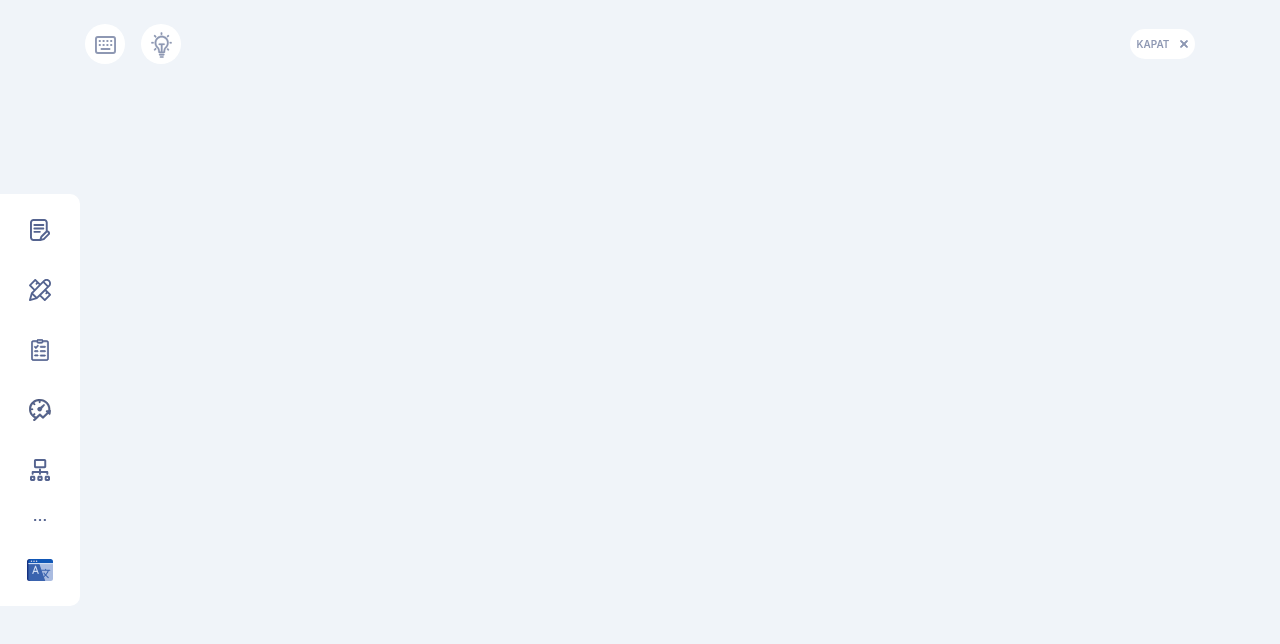
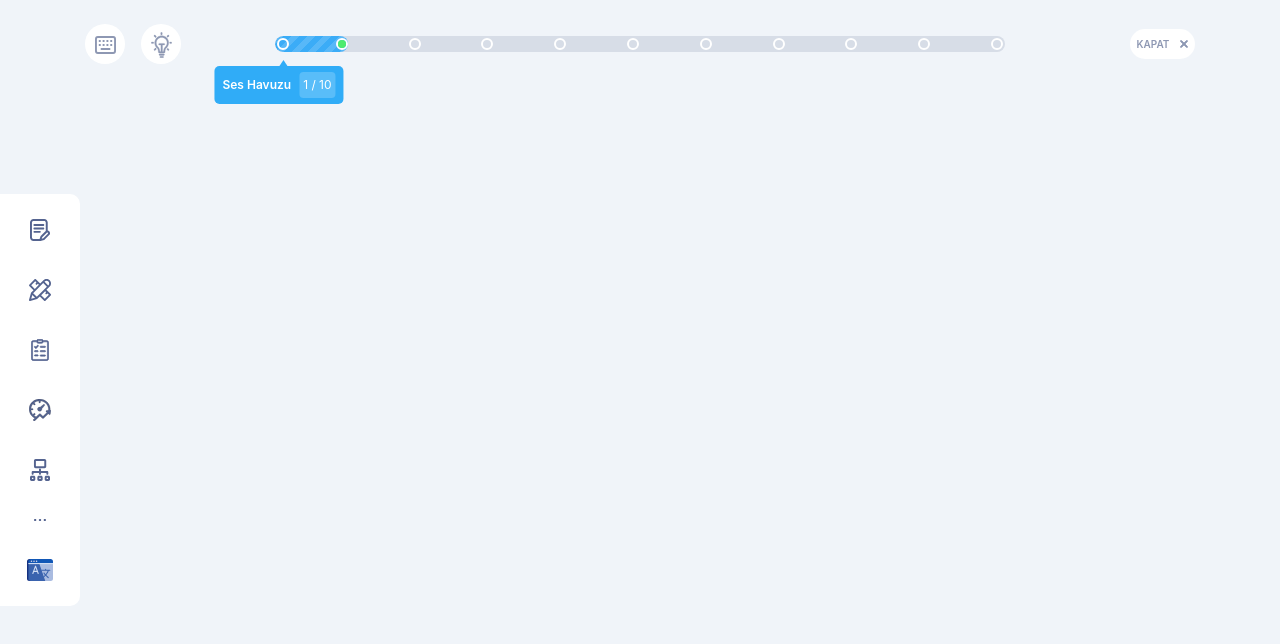
Before and after one commit to erdoganbulut/pixelate-challange, a Vue app: page /#/ in a window 1280 px wide. Shown: the top 644 px of the page. Built offline with nearby package versions, Linux system fonts and the light colour scheme.

Commit message:
Complate progress html and styling

```diff
--- a/src/components/Progress.vue
+++ b/src/components/Progress.vue
@@ -0,0 +1,145 @@
+<template lang="pug">
+  section.component.is-progress
+    b-progress.ui-progress(:value="counter" :max="max" animated)
+    .progress--content
+      span.progress--content__item
+        span.progress--content__item--circle
+          span.progress--content__item--circle--dot
+          span.progress--content__item--tooltip
+            span.progress--content__item--tooltip--text Ses Havuzu
+            span.progress--content__item--tooltip--number 1 / 10
+      span.progress--content__item.is-active
+        span.progress--content__item--circle
+          span.progress--content__item--circle--dot
+      span.progress--content__item
+        span.progress--content__item--circle
+          span.progress--content__item--circle--dot
+      span.progress--content__item
+        span.progress--content__item--circle
+          span.progress--content__item--circle--dot
+      span.progress--content__item
+        span.progress--content__item--circle
+          span.progress--content__item--circle--dot
+      span.progress--content__item
+        span.progress--content__item--circle
+          span.progress--content__item--circle--dot
+      span.progress--content__item
+        span.progress--content__item--circle
+          span.progress--content__item--circle--dot
+      span.progress--content__item
+        span.progress--content__item--circle
+          span.progress--content__item--circle--dot
+      span.progress--content__item
+        span.progress--content__item--circle
+          span.progress--content__item--circle--dot
+      span.progress--content__item
+        span.progress--content__item--circle
+          span.progress--content__item--circle--dot
+      span.progress--content__item
+        span.progress--content__item--circle
+          span.progress--content__item--circle--dot
+</template>
+
+<script>
+export default {
+  data() {
+    return {
+      counter: 10,
+      max: 100,
+    };
+  },
+};
+</script>
+
+<style lang="scss" scoped>
+$this: 'progress';
+
+section.component {
+  &.is-#{$this} {
+    position: relative;
+    .#{$this}--content {
+      position: absolute;
+      left: 0;
+      right: 2px;
+      top: 0;
+      bottom: 0;
+      display: flex;
+      flex-wrap: wrap;
+      &__item {
+        display: flex;
+        flex-wrap: wrap;
+        justify-content: flex-end;
+        width: 10%;
+        padding: 2px 0;
+        &--circle {
+          position: relative;
+          width: 12px;
+          height: 12px;
+          border-radius: 50%;
+          border: 2px #fff solid;
+          &--dot {
+            display: block;
+            width: 100%;
+            height: 100%;
+            border-radius: 50%;
+            background: #4dec6f;
+            opacity: 0;
+            transition: 0.2s;
+          }
+        }
+        &--tooltip {
+          position: absolute;
+          display: flex;
+          align-items: center;
+          background: #30acf7;
+          top: 26px;
+          left: 0;
+          transform: translateX(-50%);
+          border-radius: 5px;
+          white-space: nowrap;
+          color: #fff;
+          padding: 6px 8px;
+          &:before {
+            position: absolute;
+            content: "";
+            border-color: transparent;
+            border-style: solid;
+            bottom: 0;
+            border-width: 0 .25rem .4rem;
+            border-bottom-color: #30acf7;
+            bottom: 100%;
+            left: 50%;
+          }
+          &--text {
+            display: block;
+            font-size: 12px;
+            font-weight: 600;
+            margin-right: 8px;
+          }
+          &--number {
+            display: block;
+            padding: 4px;
+            border-radius: 4px;
+            background: #59bdf9;
+            font-size: 12px;
+          }
+        }
+        &:first-child {
+          position: absolute;
+          top: 0;
+          left: 2px;
+          bottom: 0;
+          justify-content: flex-start;
+        }
+        &.is-active {
+          .#{$this}--content__item--circle {
+            &--dot {
+              opacity: 1;
+            }
+          }
+        }
+      }
+    }
+  }
+}
+</style>
--- /dev/null
+++ b/src/scss/_ui-progress.scss
@@ -0,0 +1,9 @@
+.ui-progress {
+  border-radius: 0.5rem;
+  background: #d7dde7;
+  .progress-bar {
+    background-image: linear-gradient(-45deg, rgba(255, 255, 255, 0.15) 25%, transparent 25%, transparent 50%, rgba(255, 255, 255, 0.15) 50%, rgba(255, 255, 255, 0.15) 75%, transparent 75%, transparent);
+    background-color: #3bacf7;
+    border-radius: 0.5rem;
+  }
+}
--- a/src/scss/global.scss
+++ b/src/scss/global.scss
@@ -1,4 +1,5 @@
 @import './ui-btn';
+@import './ui-progress';
 
 body {
   background: #f0f4f9;
```
